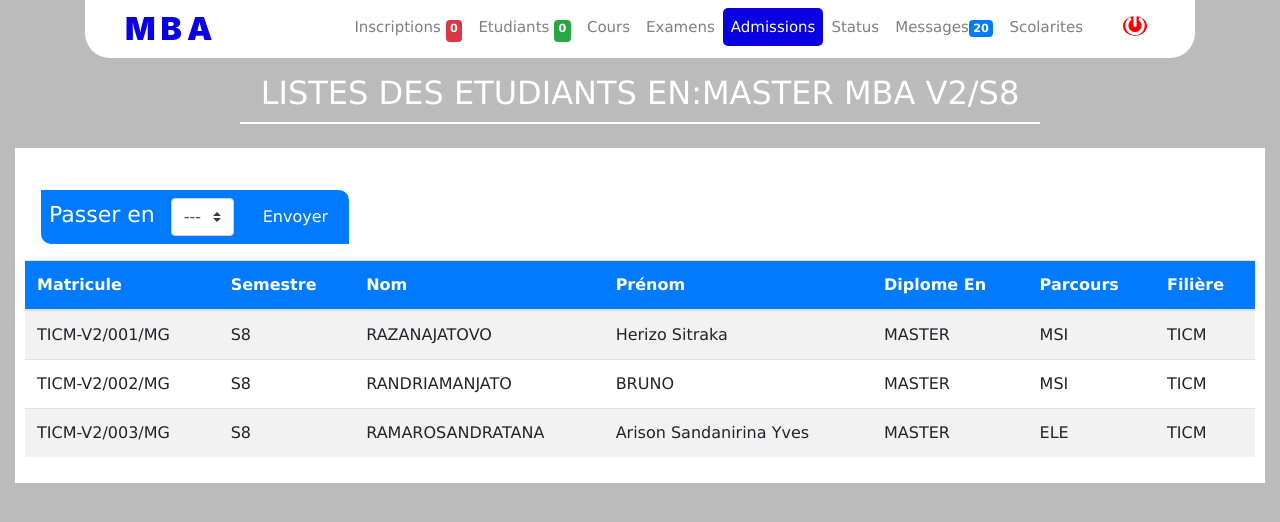
After one commit to laholo14/emedia_enligne, a PHP site: page /mba_master/vue/liste_etudiant_admission.php in a window 1280 px wide. The commit adds this page. Shown: the top 522 px of the page. Run offline with PHP 8.4, Linux system fonts and the light colour scheme; the visitor is signed in with stand-in values (Sample User, id 1); data that the repository does not hold is empty; some libraries are stand-ins or nearby versions.

Commit message:
vita le admission lesy

```diff
--- /dev/null
+++ b/mba_master/vue/css/liste_etudiant_admission.css
@@ -0,0 +1,33 @@
+*{
+    font-family: Verdana, Geneva, Tahoma, sans-serif;
+    margin: 0;
+    padding: 0;
+    box-sizing: border-box;
+    }
+    a{
+        color: unset;
+        text-decoration: none;
+    }
+    body,html{
+        background-color: #bbb!important;
+        scroll-behavior: smooth;
+        position: relative;
+        overflow-x: hidden;
+    }
+    #Liste_etudiant_admission .titre_inscriptions h2{
+        color: white;
+        font-weight: 400;
+        border-bottom: 2px solid white;
+        width: 800px;
+        text-transform: uppercase;
+        padding-bottom: 10px;
+        }
+    #Liste_etudiant_admission .bloc_list_etudiant_admission{
+        padding: 10px;
+        background: white;
+
+    }
+    #Liste_etudiant_admission .thead-background{
+        background: #007bff!important;
+        color: white!important;
+    }
--- a/mba_master/vue/liste_etudiant.php
+++ b/mba_master/vue/liste_etudiant.php
@@ -2,7 +2,7 @@
 $currentPage = 'etudiant';
 require('include/header.php');
 ?>
-<link rel="stylesheet" href="css/liste_etudiant.css">
+<link rel="stylesheet" href="css/liste_etudiantMBA.css">
 <?php
 require('include/nav.php');
 ?>
@@ -70,7 +70,7 @@ require('include/nav.php');
 require('include/script.html');
 
 ?>
-
+<script src="js/liste_etudiant.js"></script>
 </body>
 
 </html>
--- /dev/null
+++ b/mba_master/vue/liste_etudiant_admission.php
@@ -0,0 +1,92 @@
+<?php
+$currentPage = 'admission';
+require('include/header.php');
+?>
+<link rel="stylesheet" href="css/liste_etudiant_admission.css">
+<?php
+require('include/nav.php');
+?>
+<section id="Liste_etudiant_admission">
+    <div class="col-12 col-sm-12 col-md-12 col-lg-12">
+        <div class="titre_inscriptions mt-3 d-flex justify-content-center">
+            <h2 class="text-center">Listes des Etudiants en:MASTER MBA V2/S8</h2>
+        </div>
+        <div class="bloc_list_etudiant_admission mt-3">
+        <div class="table-responsive mt-3">
+            <form action="" method="post">
+                <div class="d-inline-flex p-3 text-white" style="height: 86px;">
+                    <div class="p-2 bg-primary" style="border-radius: 0px 0px 0px 10px;"><label for="select" class="" style="font-size: 22px;">Passer en</label></div>
+                    <div class="p-2 bg-primary">
+                        <select name="SEMESTRE" class="custom-select mb-3">
+                            <option>---</option>
+                            <option>S9</option>
+                        </select>
+                    </div>
+                    <div class="p-2 bg-primary" style="border-radius: 0px 10px 0px 0px;"><input type="submit" class="btn btn-primary" value="Envoyer" /></div>
+                </div>
+
+                <table class="table table-border-danger table-striped">
+                    <thead class="thead-background">
+                        <tr>
+                            <th>Matricule</th>
+                            <th>Semestre</th>
+                            <th>Nom</th>
+                            <th>Prénom</th>
+                            <th>Diplome En</th>
+                            <th>Parcours</th>
+                            <th>Filière</th>
+
+                        </tr>
+                    </thead>
+                    <tbody>
+
+                        <tr>
+                            <td>TICM-V2/001/MG</td>
+                            <td>S8</td>
+                            <td>RAZANAJATOVO</td>
+                            <td>Herizo Sitraka</td>
+                            <td>MASTER</td>
+                            <td>MSI</td>
+                            <td>TICM</td>
+
+                        </tr>
+                        <tr>
+                            <td>TICM-V2/002/MG</td>
+                            <td>S8</td>
+                            <td>RANDRIAMANJATO</td>
+                            <td>BRUNO</td>
+                            <td>MASTER</td>
+                            <td>MSI</td>
+                            <td>TICM</td>
+
+                        </tr>
+                        <tr>
+                            <td>TICM-V2/003/MG</td>
+                            <td>S8</td>
+                            <td>RAMAROSANDRATANA</td>
+                            <td>Arison Sandanirina Yves</td>
+                            <td>MASTER</td>
+                            <td>ELE</td>
+                            <td>TICM</td>
+
+                        </tr>
+
+                    </tbody>
+                </table>
+
+
+            </form>
+        </div>
+        </div>
+    </div>
+</section>
+
+<?php
+
+require('include/script.html');
+
+?>
+<script src="js/admission.js"></script>
+</body>
+
+</html>
```
Also changed, not shown: mba_master/vue/admission.php (+132 -5 lines), mba_master/vue/css/admissionMBA.css (added, +65 -0 lines), mba_master/vue/css/liste_etudiantMBA.css (renamed from mba_master/vue/css/liste_etudiant.css), mba_master/vue/js/admission.js (added), mba_master/vue/js/liste_etudiant.js (added), mba_master/vue/js/liste_etudiant_admission.js (added).
